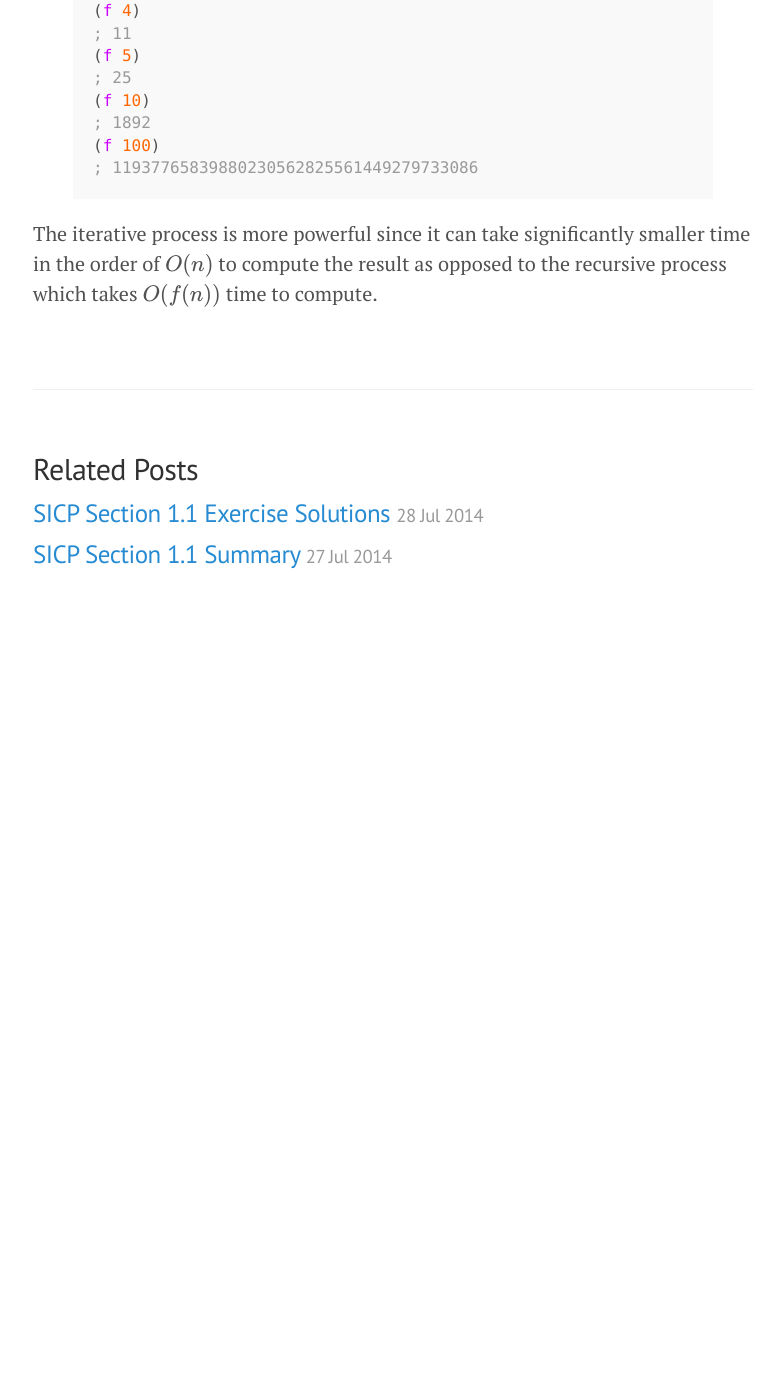
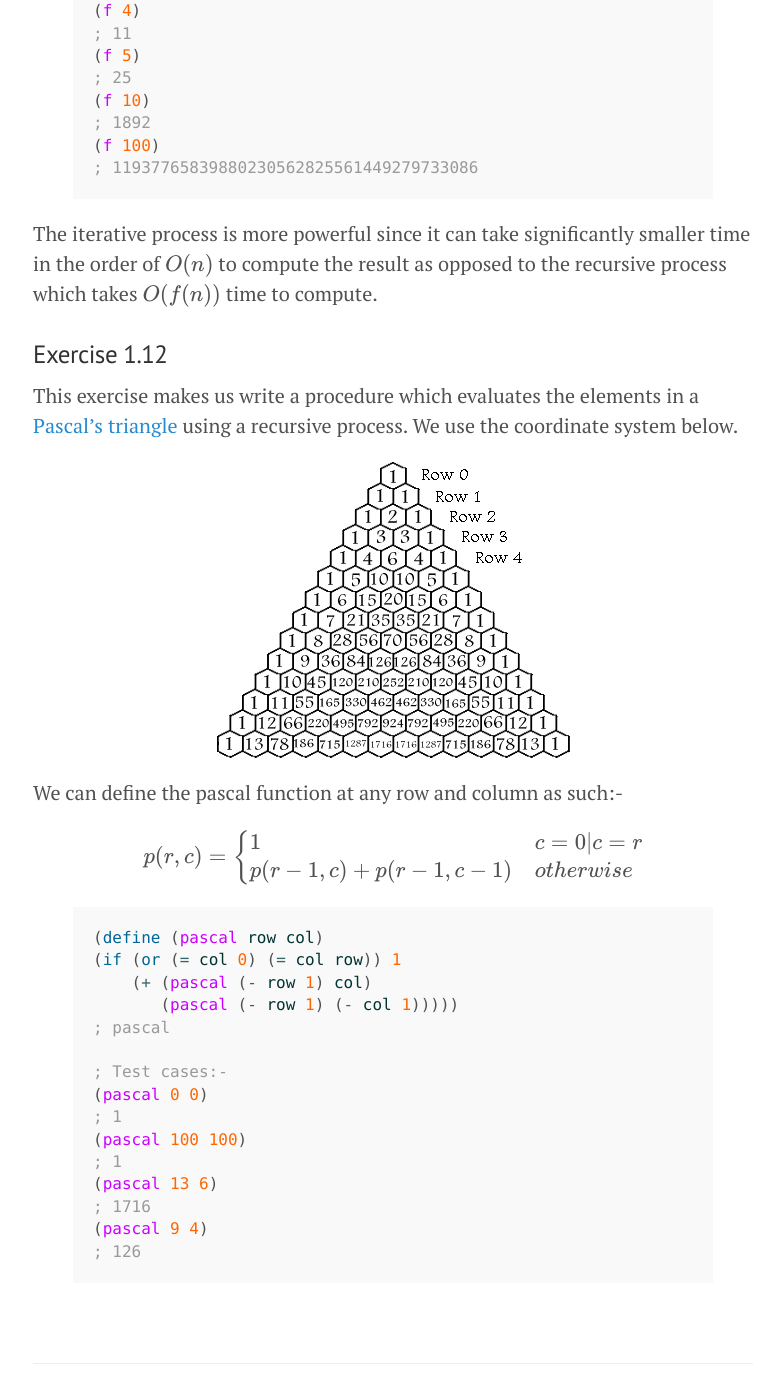
Before and after one commit to mohanrajendran/mohanrajendran.github.io, a Jekyll site: the page built from _posts/2014-07-30-SICPSolution1_2.md, in a window 1280 px wide and 1400 px high, scrolled down 6062 px. Shown: the whole window, without its empty margins (247-1028 px from the left). Built offline with Jekyll 4.4.1, drawn with Linux system fonts in a browser that asks for light colours; formulas are drawn with MathJax 3; before the commit the page ends 6692 px from its top, so only the background shows below that.

Commit message:
Until Exercise 1.12

```diff
--- a/_posts/2014-07-30-SICPSolution1_2.md
+++ b/_posts/2014-07-30-SICPSolution1_2.md
@@ -247,3 +247,31 @@ Once the transformations are applied *n* number of times, *c* would evaluate to
 {% endhighlight %}
 
 The iterative process is more powerful since it can take significantly smaller time in the order of $$O(n)$$ to compute the result as opposed to the recursive process which takes $$O(f(n))$$ time to compute.
+
+### Exercise 1.12<a name="Exercise1_12">&nbsp;</a>
+
+This exercise makes us write a procedure which evaluates the elements in a [Pascal's triangle](http://en.wikipedia.org/wiki/Pascal%27s_triangle) using a recursive process. We use the coordinate system below.
+
+<center><img src="/images/PascalTriangle.gif" alt="Pascal Triangle" /></center>
+
+We can define the pascal function at any row and column as such:-
+
+$$ p(r,c) = \begin{cases} 1 & c=0|c=r\\ p(r-1,c) + p(r-1,c-1) & otherwise \end{cases} $$
+
+{% highlight scheme %}
+(define (pascal row col)
+(if (or (= col 0) (= col row)) 1
+    (+ (pascal (- row 1) col)
+       (pascal (- row 1) (- col 1)))))
+; pascal
+
+; Test cases:-
+(pascal 0 0)
+; 1
+(pascal 100 100)
+; 1
+(pascal 13 6)
+; 1716
+(pascal 9 4)
+; 126
+{% endhighlight %}
```
Also changed, not shown: images/PascalTriangle.gif (added).
